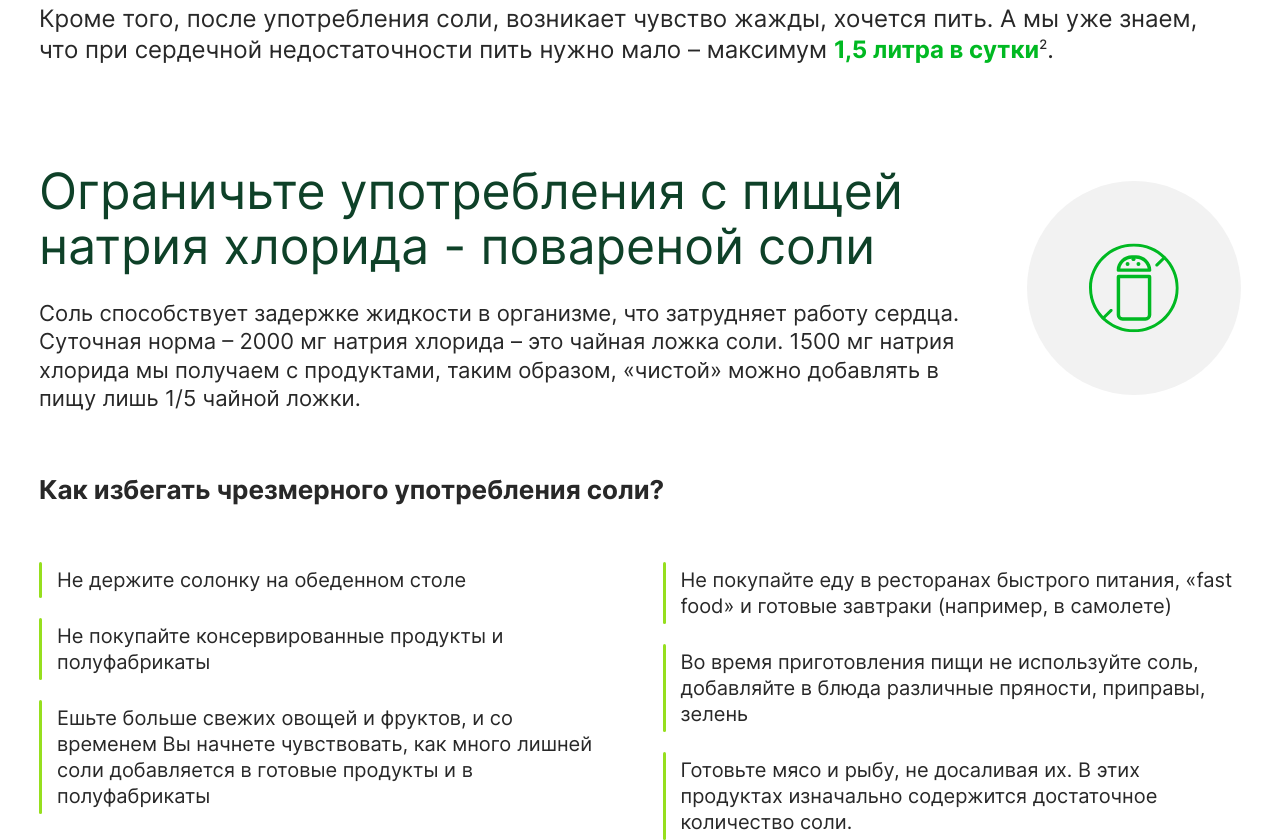
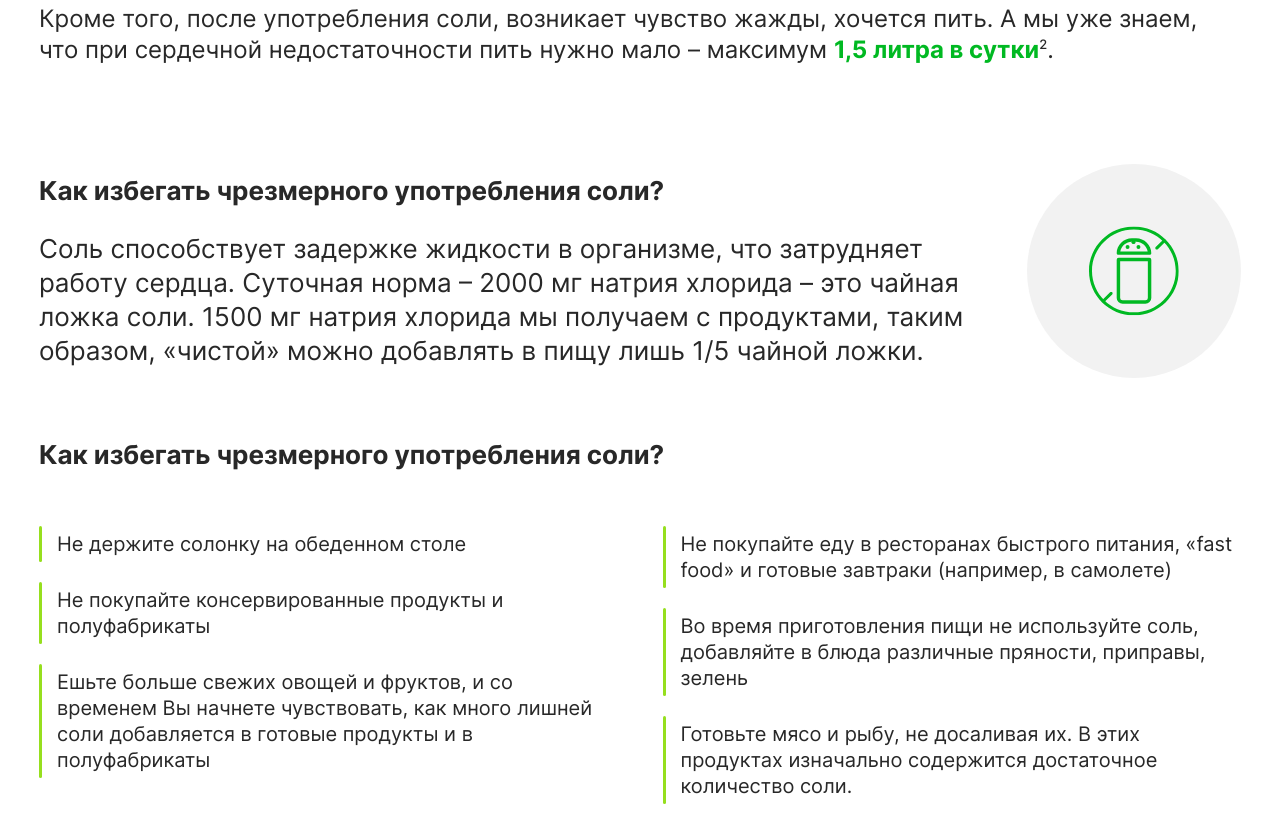
Before and after one commit to vadimvalid/hearts, a website: page dieta.html in a window 1280 px wide. Shown: the part 2220-3060 px from the top of the page. Drawn offline with Linux system fonts and the light colour scheme.

Commit message:
Change title size

```diff
--- a/dieta.html
+++ b/dieta.html
@@ -200,12 +200,10 @@
           </p>
         </div>
       </section>
-      <section class="section section section--text-icon">
+      <section class="section section section--text-icon section--list">
         <div class="container">
           <div class="text-icon__content">
-            <h2>
-              Ограничьте употребления с пищей натрия хлорида - повареной соли
-            </h2>
+            <p><strong>Как избегать чрезмерного употребления соли?</strong></p>
             <p>
               Соль способствует задержке жидкости в организме, что затрудняет
               работу сердца. Суточная норма – 2000 мг натрия хлорида – это
--- a/scss/layouts/_section.scss
+++ b/scss/layouts/_section.scss
@@ -1591,6 +1591,12 @@
         margin-bottom: torem(60);
         font-size: torem(26);
       }
+
+      .text-icon__content {
+        > p {
+          font-size: torem(26);
+        }
+      }
     }
 
     .list {
```
Also changed, not shown: css/style.css.
